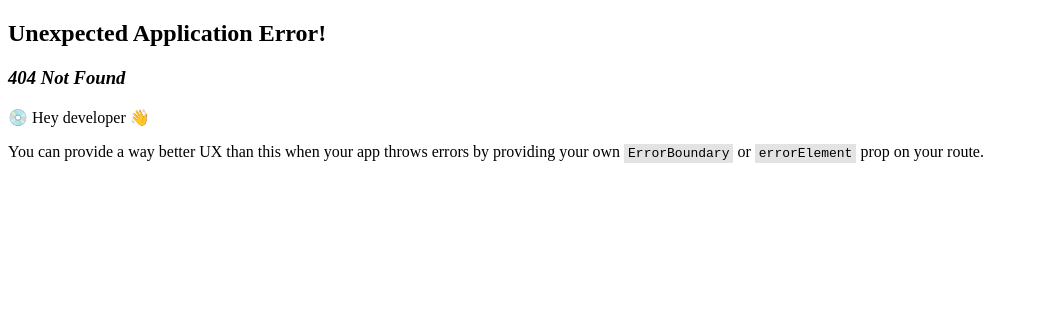
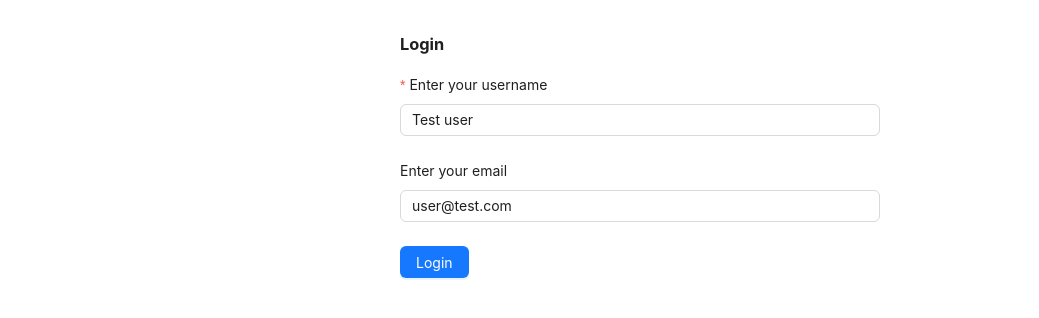
Before and after one commit to blessdarah/BiogasTech, a React (Vite) app: page /auth/login in a window 1280 px wide. Before the commit this address had no page. Shown: the top 318 px of the page, without its empty margins (0-1039 px from the left). Built offline with nearby package versions, Linux system fonts and the light colour scheme.

Commit message:
ui: setup login page UI

```diff
--- /dev/null
+++ b/src/pages/auth/LoginPage.jsx
@@ -0,0 +1,49 @@
+import { Button, Form, Input } from "antd";
+
+export function LoginPage() {
+  const [form] = Form.useForm();
+
+  const user = {
+    username: "Test user",
+    email: "user@test.com",
+  };
+
+  const onFinish = (values) => {
+    console.log("values: ", values);
+  };
+
+  return (
+    <Form
+      name="login-form"
+      form={form}
+      layout="vertical"
+      onFinish={onFinish}
+      initialValues={user}
+      style={{
+        maxWidth: "30rem",
+        margin: "2rem auto",
+      }}
+    >
+      <h3>Login</h3>
+      <Form.Item
+        name="username"
+        label="Enter your username"
+        rules={[
+          {
+            required: true,
+            message: "Username is required",
+          },
+        ]}
+      >
+        <Input />
+      </Form.Item>
+      <Form.Item name="email" label="Enter your email">
+        <Input type="email" />
+      </Form.Item>
+
+      <Button htmlType="submit" type="primary">
+        Login
+      </Button>
+    </Form>
+  );
+}
--- /dev/null
+++ b/src/pages/frontend/WelcomePage.jsx
@@ -0,0 +1,3 @@
+export function WelcomePage() {
+  return <div>Hello</div>;
+}
```
Also changed, not shown: src/routes.jsx (+13 -1 lines), src/pages/admin/DashobardPage.jsx (renamed from src/pages/DashobardPage.jsx).
